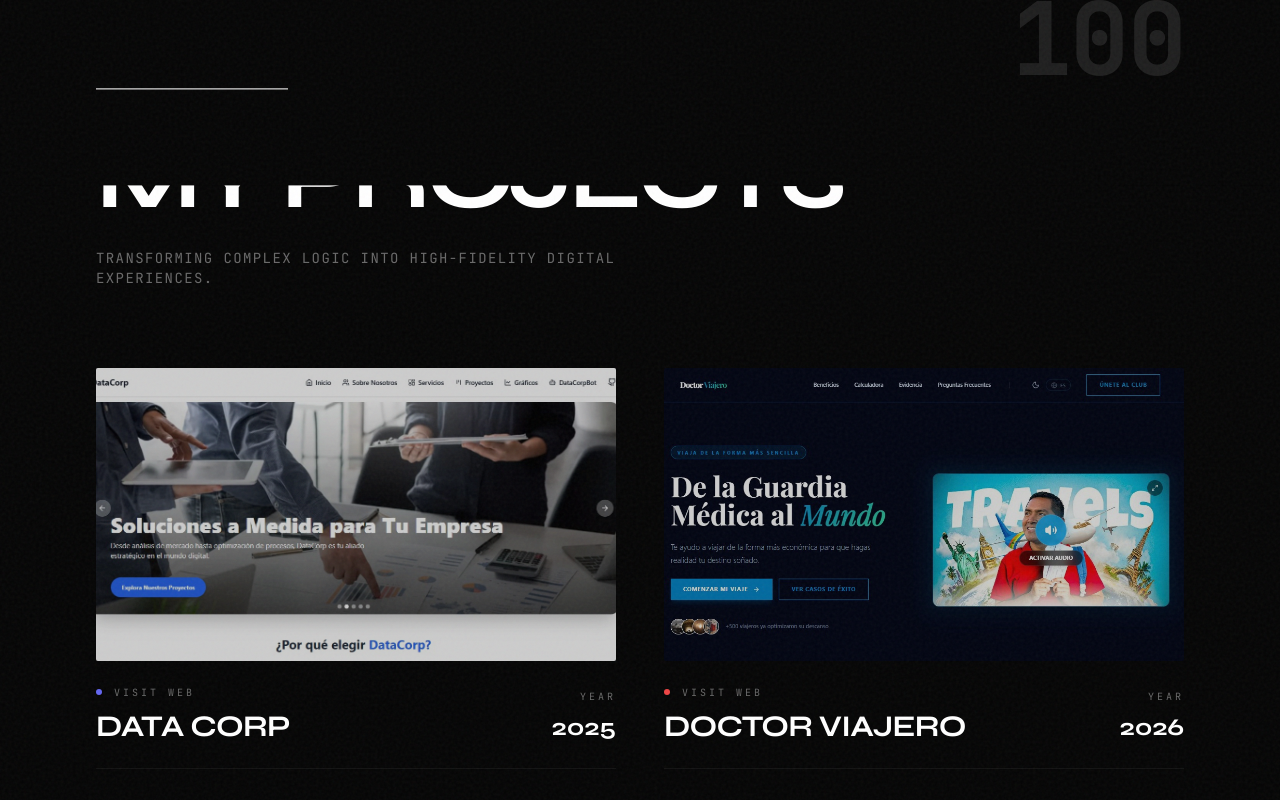
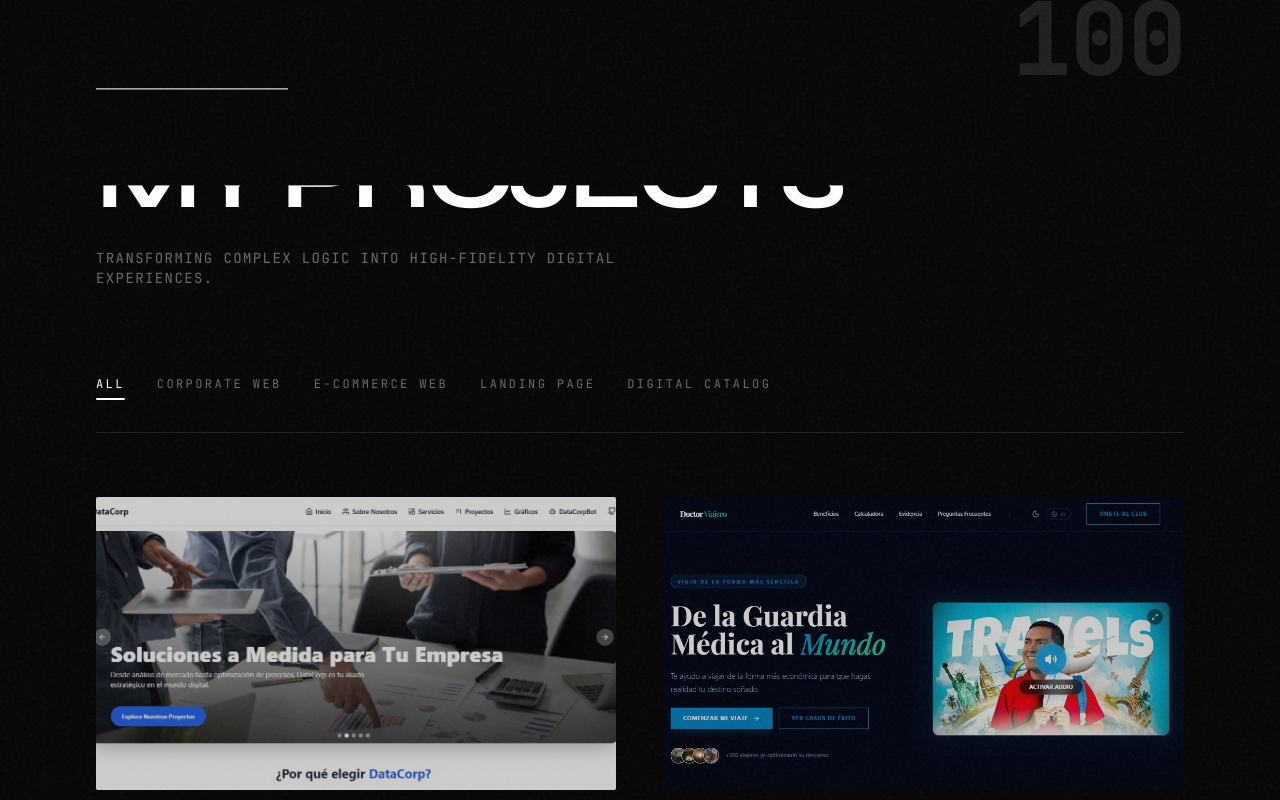
Before and after one commit to TracyMooor/PortafolioWebTracy, a React (Vite) app: page /projects in a window 1280 px wide. Built offline with nearby package versions, Linux system fonts and the light colour scheme.

Commit message:
feat: implement project data structure, language context provider, and interactive horizontal scroll project gallery

```diff
--- a/components/LanguageContext.tsx
+++ b/components/LanguageContext.tsx
@@ -56,6 +56,11 @@ const translations = {
     category_label: "WEBSITE",
     year_label: "YEAR",
     visitWeb: "Visit Web",
+    web_corporativa: "Corporate Web",
+    web_ecommerce: "E-commerce Web",
+    landing_page: "Landing Page",
+    catalogo_digital: "Digital Catalog",
+    all_projects: "All",
 
     // Footer / Contact
     collaboration: "Collaboration",
@@ -113,6 +118,11 @@ const translations = {
     category_label: "SITIO WEB",
     year_label: "AÑO",
     visitWeb: "Visitar Web",
+    web_corporativa: "Web Corporativa",
+    web_ecommerce: "Web E-commerce",
+    landing_page: "Landing Page",
+    catalogo_digital: "Catálogo Digital",
+    all_projects: "Todos",
 
     // Footer / Contact
     collaboration: "Colaboración",
--- a/components/Projects.tsx
+++ b/components/Projects.tsx
@@ -505,13 +505,13 @@ const Projects: React.FC = () => {
                         </svg>
                       </div>
                       <span className="relative pb-1">
-                        {project.category === 'Visit Web' ? t('visitWeb') : project.category}
+                        {project.category === 'Visit Web' ? t('visitWeb') : t(project.category)}
                         <span className="absolute bottom-0 left-0 w-full h-[1.5px] bg-white scale-x-0 group-hover/link:scale-x-100 transition-transform duration-500 origin-left" />
                       </span>
                     </a>
                   ) : (
                     <span className="uppercase">
-                      {project.category === 'Visit Web' ? t('visitWeb') : project.category}
+                      {project.category === 'Visit Web' ? t('visitWeb') : t(project.category)}
                     </span>
                   )}
                 </h4>
--- a/components/ProjectsPage.tsx
+++ b/components/ProjectsPage.tsx
@@ -1,5 +1,5 @@
 
-import React, { useEffect, useRef } from 'react';
+import React, { useEffect, useRef, useState } from 'react';
 import { Link } from 'react-router-dom';
 import gsap from 'gsap';
 import { useLang } from './LanguageContext';
@@ -8,20 +8,13 @@ import { projects } from './projectsData';
 const ProjectsPage: React.FC = () => {
     const { t } = useLang();
     const containerRef = useRef<HTMLDivElement>(null);
+    const [activeFilter, setActiveFilter] = useState('all_projects');
+    const isFirstRender = useRef(true);
 
     useEffect(() => {
         window.scrollTo(0, 0);
 
         const ctx = gsap.context(() => {
-            gsap.from('.project-card', {
-                y: 60,
-                opacity: 0,
-                duration: 1,
-                stagger: 0.1,
-                ease: 'power4.out',
-                delay: 0.5
-            });
-
             gsap.from('.page-title', {
                 y: 40,
                 opacity: 0,
@@ -32,6 +25,31 @@ const ProjectsPage: React.FC = () => {
 
         return () => ctx.revert();
     }, []);
+
+    useEffect(() => {
+        const ctx = gsap.context(() => {
+            if (isFirstRender.current) {
+                // Initial fade in for cards
+                gsap.fromTo('.project-card',
+                    { y: 50, opacity: 0 },
+                    { y: 0, opacity: 1, duration: 1, stagger: 0.1, ease: 'power4.out', delay: 0.4 }
+                );
+                isFirstRender.current = false;
+            } else {
+                // Fade in cards on filter change
+                gsap.fromTo('.project-card',
+                    { y: 30, opacity: 0 },
+                    { y: 0, opacity: 1, duration: 0.6, stagger: 0.05, ease: 'power3.out' }
+                );
+            }
+        }, containerRef);
+
+        return () => ctx.revert();
+    }, [activeFilter]);
+
+    const filteredProjects = activeFilter === 'all_projects'
+        ? projects
+        : projects.filter(project => project.category === activeFilter);
 
     return (
         <div ref={containerRef} className="min-h-screen bg-[#050505] text-white selection:bg-white selection:text-black">
@@ -53,9 +71,27 @@ const ProjectsPage: React.FC = () => {
                     </p>
                 </header>
 
+                {/* Premium Categories Filter Bar */}
+                <div className="flex flex-wrap items-center gap-x-8 gap-y-4 border-b border-white/10 pb-8 mb-16">
+                    {['all_projects', 'web_corporativa', 'web_ecommerce', 'landing_page', 'catalogo_digital'].map((filter) => (
+                        <button
+                            key={filter}
+                            onClick={() => setActiveFilter(filter)}
+                            className={`mono text-[10px] sm:text-xs uppercase tracking-[0.2em] transition-all duration-300 relative py-2 ${
+                                activeFilter === filter ? 'text-white' : 'text-white/40 hover:text-white/80'
+                            }`}
+                        >
+                            {t(filter)}
+                            {activeFilter === filter && (
+                                <span className="absolute bottom-0 left-0 w-full h-[2px] bg-white rounded-full" />
+                            )}
+                        </button>
+                    ))}
+                </div>
+
                 <div className="grid grid-cols-1 md:grid-cols-2 gap-8 lg:gap-12">
-                    {projects.map((project, index) => (
-                        <div key={index} className="project-card group">
+                    {filteredProjects.map((project) => (
+                        <div key={project.title} className="project-card group">
                             <a
                                 href={project.link}
                                 target="_blank"
@@ -81,7 +117,7 @@ const ProjectsPage: React.FC = () => {
                                     <div className="flex items-center gap-3 mb-2">
                                         <span className="w-1.5 h-1.5 rounded-full" style={{ backgroundColor: project.accentColor }}></span>
                                         <span className="mono text-[10px] uppercase text-white/40 tracking-[0.3em]">
-                                            {project.category === 'Visit Web' ? t('visitWeb') : project.category}
+                                            {project.category === 'Visit Web' ? t('visitWeb') : t(project.category)}
                                         </span>
                                     </div>
                                     <h3 className="heading text-2xl md:text-3xl font-bold uppercase tracking-tight">
--- a/components/projectsData.ts
+++ b/components/projectsData.ts
@@ -2,7 +2,7 @@
 export const projects = [
     {
         title: 'Data Corp',
-        category: 'Visit Web',
+        category: 'web_corporativa',
         year: '2025',
         img: '/datacorp.jpeg',
         link: 'https://data-corp.vercel.app/',
@@ -11,7 +11,7 @@ export const projects = [
     },
     {
         title: 'Doctor Viajero',
-        category: 'Visit Web',
+        category: 'landing_page',
         year: '2026',
         img: '/doctorviajero.jpeg',
         link: 'https://www.doctorviajero.com/',
@@ -20,7 +20,7 @@ export const projects = [
     },
     {
         title: 'Elegidas por Amor',
-        category: 'Visit Web',
+        category: 'web_ecommerce',
         year: '2026',
         img: '/elegidas.jpeg',
         link: 'https://elegidas-por-amor.vercel.app/',
@@ -29,7 +29,7 @@ export const projects = [
     },
     {
         title: 'La Casa de Aurora',
-        category: 'Visit Web',
+        category: 'catalogo_digital',
         year: '2026',
         img: '/lacasa.jpg',
         link: 'https://lacasadeaurora.vercel.app/',
@@ -38,7 +38,7 @@ export const projects = [
     },
     {
         title: 'LOS SABORES DE OAXACA',
-        category: 'Visit Web',
+        category: 'web_ecommerce',
         year: '2026',
         img: '/lossabores.jpeg',
         link: 'https://lossaboresdeoaxaca.vercel.app/',
@@ -47,7 +47,7 @@ export const projects = [
     },
     {
         title: 'KAIRO',
-        category: 'Visit Web',
+        category: 'catalogo_digital',
         year: '2026',
         img: '/kairo.jpeg',
         link: 'https://kairo-pi-lime.vercel.app/',
@@ -56,7 +56,7 @@ export const projects = [
     },
     {
         title: 'VIVANTA FARMA',
-        category: 'Visit Web',
+        category: 'web_corporativa',
         year: '2026',
         img: '/vivantafarma.jpeg',
         link: 'https://vivantafarma.vercel.app/',
```
